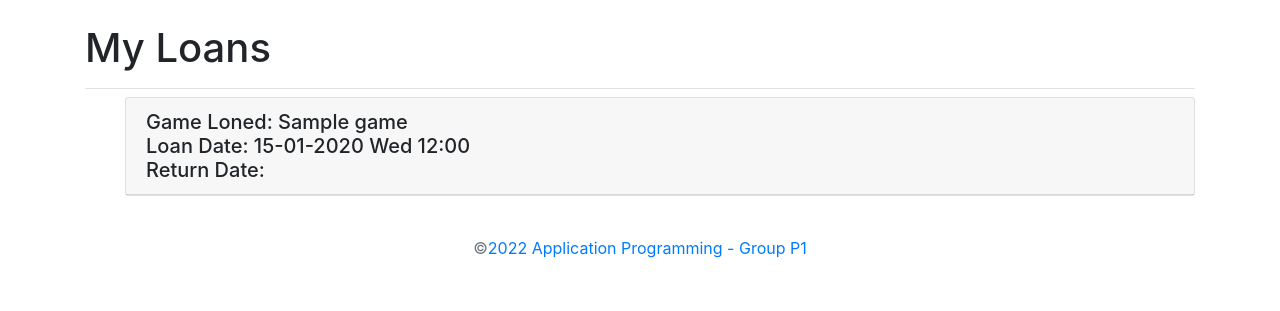
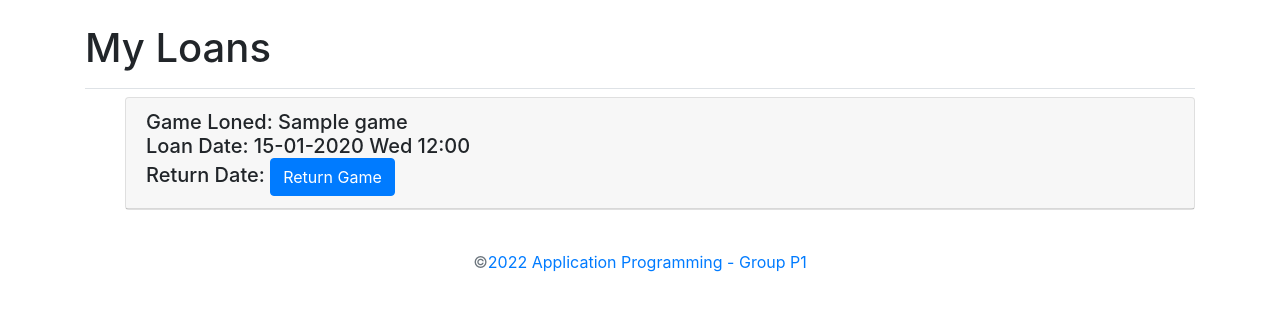
Before and after one commit to urasayanoglu/board_game_club, a Django app: page /my_loans in a window 1280 px wide. Shown: the part 58-369 px from the top of the page. Run offline with Django 4.2, Linux system fonts and the light colour scheme; a user stored in the database is signed in; tables that the repository leaves empty hold one stand-in row (values such as "Sample post"); some libraries are stand-ins or nearby versions.

Commit message:
Add Return Game Button

```diff
--- a/board_game_club_apps/templates/board_game_club_apps/my_loans.html
+++ b/board_game_club_apps/templates/board_game_club_apps/my_loans.html
@@ -1,4 +1,5 @@
 {% extends "board_game_club_apps/base.html" %}
+{% load bootstrap4 %}
 
 {% block page_header %}
   <h1>My Loans</h1>
@@ -11,7 +12,10 @@
         <h5 class="card-header">
           Game Loned: {{ loan.game_loaned }} <br>
           Loan Date: {{ loan.loan_date|date:'d-m-Y D H:i'  }} <br>
-          Return Date:
+          Return Date: {{ loan.return_time|date:'d-m-Y D H:i' }}
+          {% buttons %}
+          <button name="submit" class="btn btn-primary">Return Game</button>
+          {% endbuttons %}
         </h5>
       </div>
     {% empty %}
```
